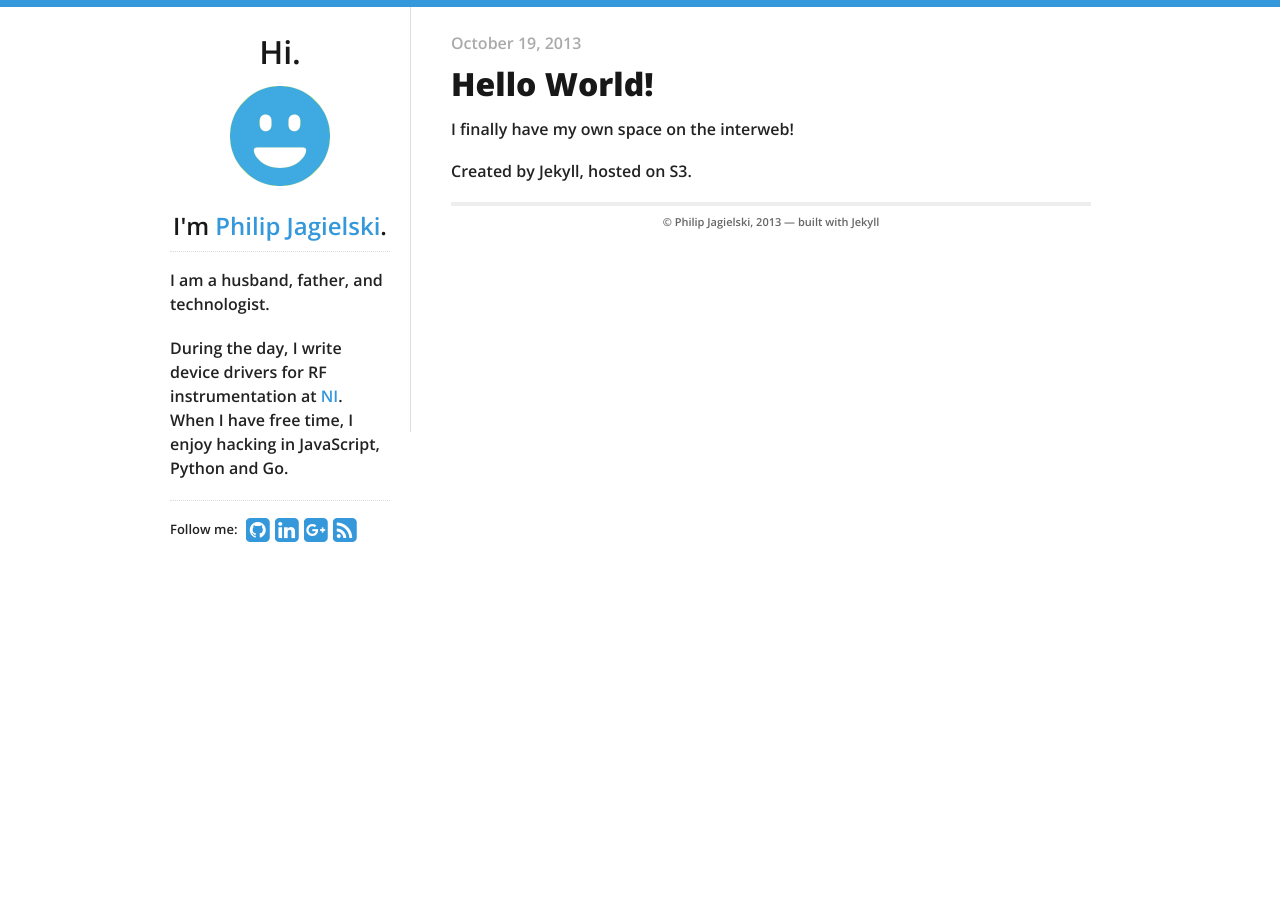
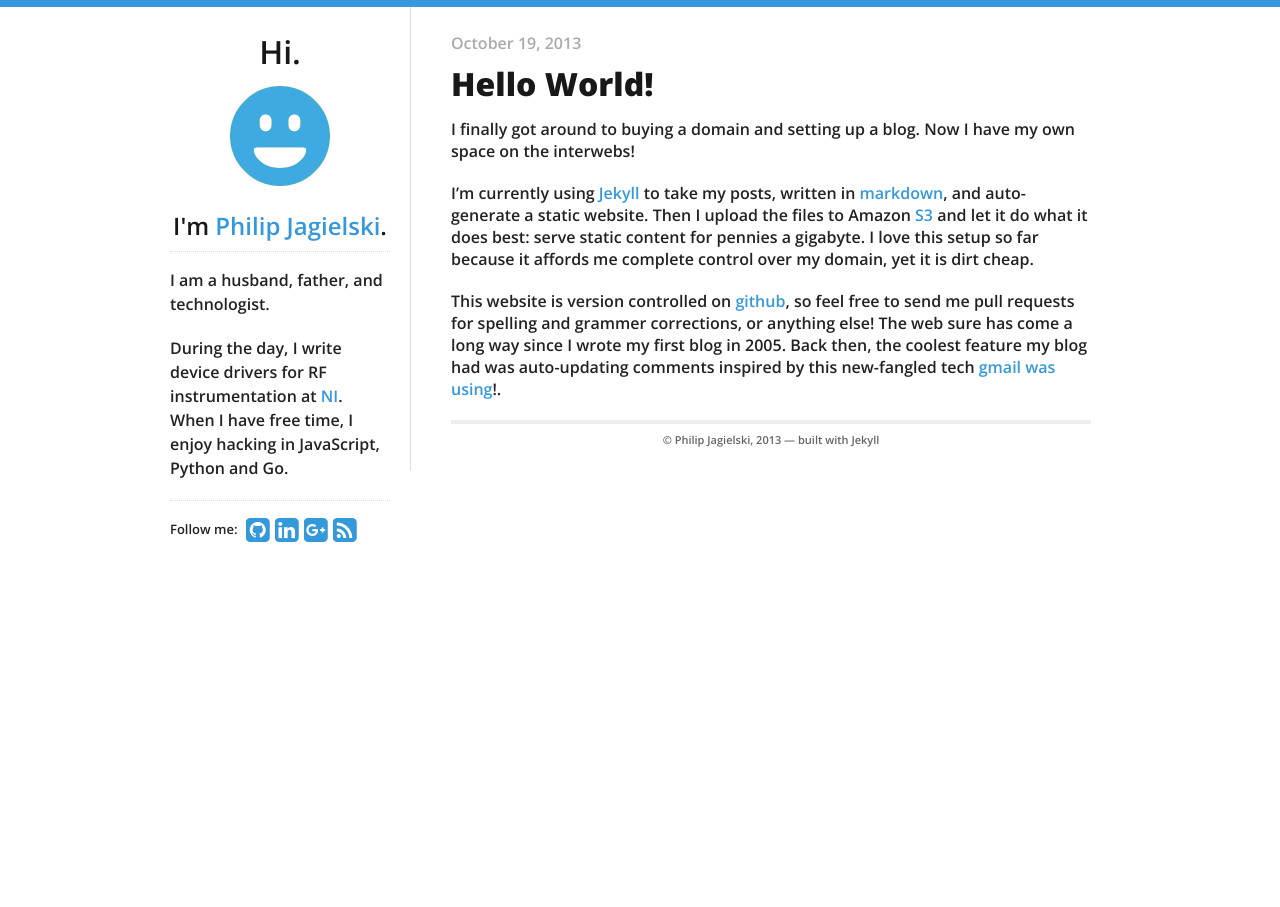
Before and after one commit to positron/philipjagielski.com, a Jekyll site: the page built from _posts/2013-10-19-hello-world.md, in a window 1280 px wide. Built offline with Jekyll 4.4.1, drawn with Linux system fonts in a browser that asks for light colours; nearby versions of some CDN libraries.

Commit message:
Add more details to Hello World post

```diff
--- a/_posts/2013-10-19-hello-world.md
+++ b/_posts/2013-10-19-hello-world.md
@@ -5,6 +5,15 @@
 - blog
 ---
 
-I finally have my own space on the interweb!
+I finally got around to buying a domain and setting up a blog. Now I have my own space on the interwebs!
 
-Created by Jekyll, hosted on S3.
+I'm currently using [Jekyll][jekyll] to take my posts, written in [markdown][md], and auto-generate a static website. Then I upload the files to Amazon [S3][s3] and let it do what it does best: serve static content for pennies a gigabyte. I love this setup so far because it affords me complete control over my domain, yet it is dirt cheap.
+
+This website is version controlled on [github][repo], so feel free to send me pull requests for spelling and grammer corrections, or anything else! The web sure has come a long way since I wrote my first blog in 2005. Back then, the coolest feature my blog had was auto-updating comments inspired by this new-fangled tech [gmail was using][ajax]!.
+
+
+[jekyll]: http://jekyllrb.com/
+[md]: http://daringfireball.net/projects/markdown/
+[s3]: http://aws.amazon.com/s3/
+[repo]: https://github.com/positron/philipjagielski.com
+[ajax]: http://www.developer.com/design/article.php/3526681/AJAX-Asynchronous-Java--XML.htm
```
